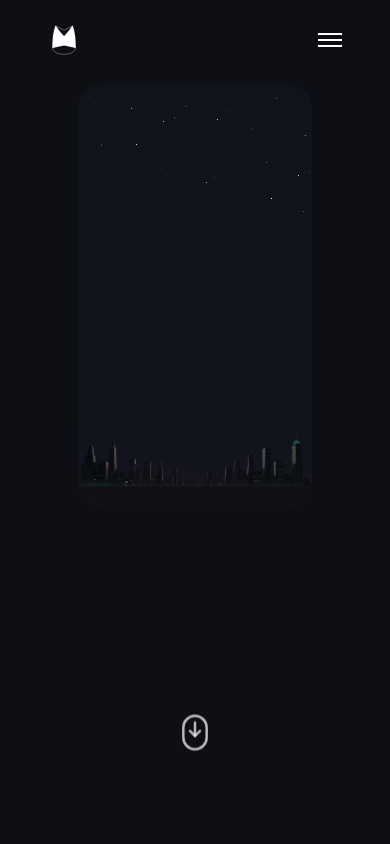
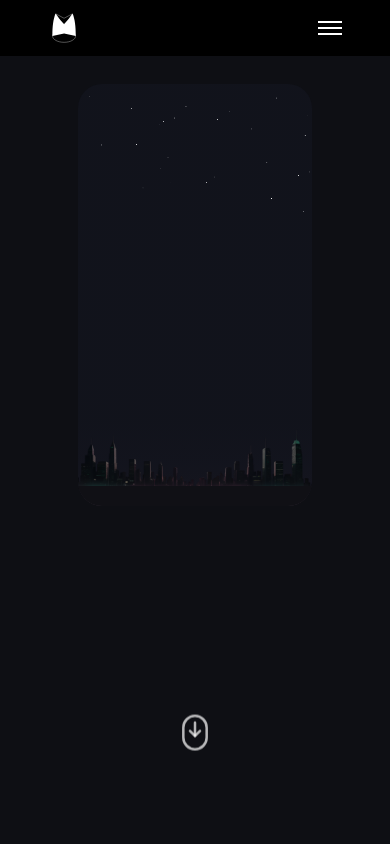
Before and after one commit to se-eun-park/dawn-street, a React (Vite) app: page / in a window 390 px wide. Shown: the top 844 px of the page. Built offline with nearby package versions, Linux system fonts and the light colour scheme.

Commit message:
chore: 반응형 수치 조절

```diff
--- a/src/components/common/NavBar.tsx
+++ b/src/components/common/NavBar.tsx
@@ -86,7 +86,7 @@ const MobileNavBar = ({ nowPage, setNowPage, refresh, setRefresh }: NavBarProps)
     <>
       {/* 모바일 네비게이션 바 */}
       <nav
-        className={`fixed top-4 ${isFirstRender ? 'opacity-0' : 'opacity-100'} left-1/2 z-50 flex h-12 w-full -translate-x-1/2 items-center justify-between bg-transparent px-12 transition-opacity duration-1000`}
+        className={`fixed top-0 py-4 ${isFirstRender ? 'opacity-0' : 'opacity-100'} left-1/2 z-50 flex h-14 w-full -translate-x-1/2 items-center justify-between bg-black px-12 transition-opacity duration-1000`}
       >
         <Rogo onClick={() => handleClick('main')} className='w-8 cursor-pointer' />
 
@@ -106,7 +106,7 @@ const MobileNavBar = ({ nowPage, setNowPage, refresh, setRefresh }: NavBarProps)
 
       {/* 모바일 드롭다운 메뉴 */}
       <div
-        className={`fixed top-16 left-1/2 z-40 w-full -translate-x-1/2 bg-black/80 backdrop-blur-sm transition-all duration-300 ${
+        className={`fixed top-14 left-1/2 z-40 w-full -translate-x-1/2 bg-black/80 backdrop-blur-sm transition-all duration-300 ${
           isMenuOpen ? 'max-h-60 opacity-100' : 'max-h-0 opacity-0'
         } overflow-hidden`}
       >
--- a/src/pages/MetricsPage.tsx
+++ b/src/pages/MetricsPage.tsx
@@ -83,7 +83,7 @@ const MetricsPage = () => {
   }, [])
 
   return (
-    <section className='bg-bg-black-100 flex h-fit w-full flex-col items-center overflow-hidden px-12 pt-24'>
+    <section className='bg-bg-black-100 flex h-fit w-full flex-col items-center overflow-hidden px-12 pt-24 sm:pt-32'>
       <div className='w-full xl:max-w-[60vw]'>
         <div className='flex w-full flex-col items-start lg:ml-24'>
           <h1 ref={headerRef} className='flex flex-col items-start gap-1'>
```
